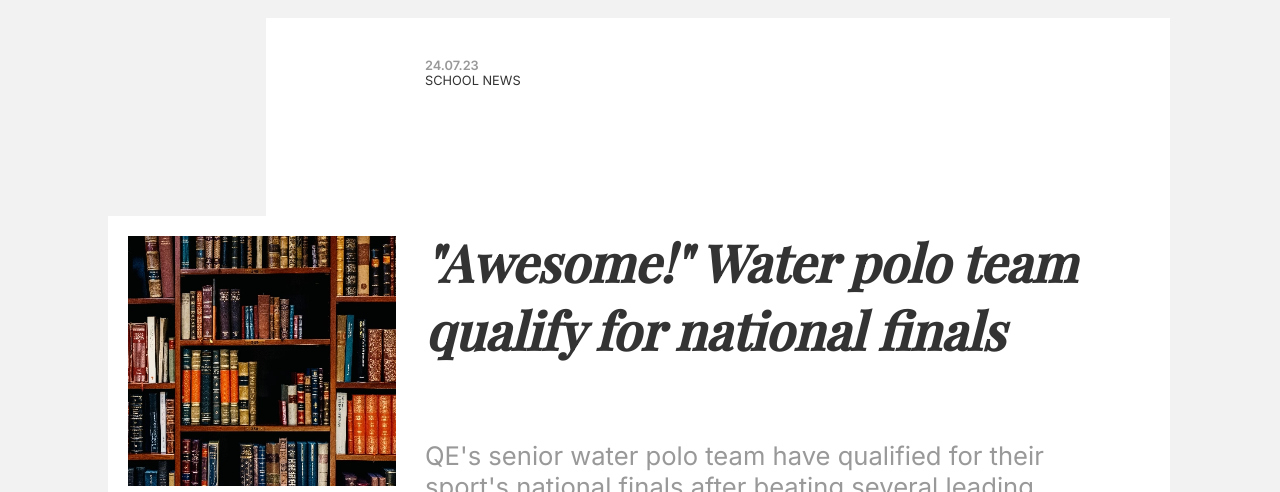
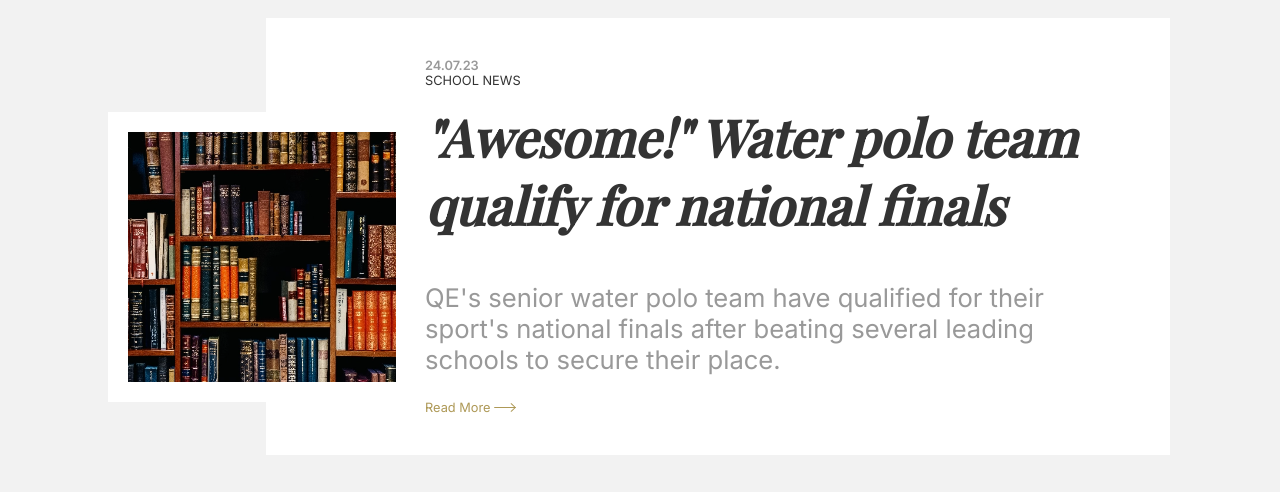
Before and after one commit to veramferreira/css-task, a plain HTML site: page index.html in a window 1280 px wide. Shown: the part 231-723 px from the top of the page. Drawn offline with nearby package versions, Linux system fonts and the light colour scheme; a web font is replaced by a local one.

Commit message:
fix layout

```diff
--- a/main.css
+++ b/main.css
@@ -47,6 +47,7 @@ h1 {
 .main-article--info {
   display: flex;
   flex-direction: column;
+  gap: 0px;
 }
 
 .main-article--info span {
@@ -73,7 +74,7 @@ h1 {
   font-size: 4vw;
   color: #333333;
   text-align: left;
-  margin-bottom: 25px;
+  padding-top: 0;
   margin-top: 15px;
 }
 
@@ -82,6 +83,7 @@ h1 {
   color: #999999;
   font-size: 2vw;
   text-align: left;
+  padding: 0px;
 }
 
 .main-article--more {
@@ -116,13 +118,11 @@ h3 {
 .article--body {
   padding: 1.5vw;
   background-color: white;
-
 }
 
 .article--img {
   height: auto;
   width: 100%;
-
 }
 
 button {
@@ -182,3 +182,5 @@ p {
   background-color: #ae9957;
   color: white;
 }
+
+/* MOBILE */
```
Lines whose indentation alone changed are shown as unchanged.
